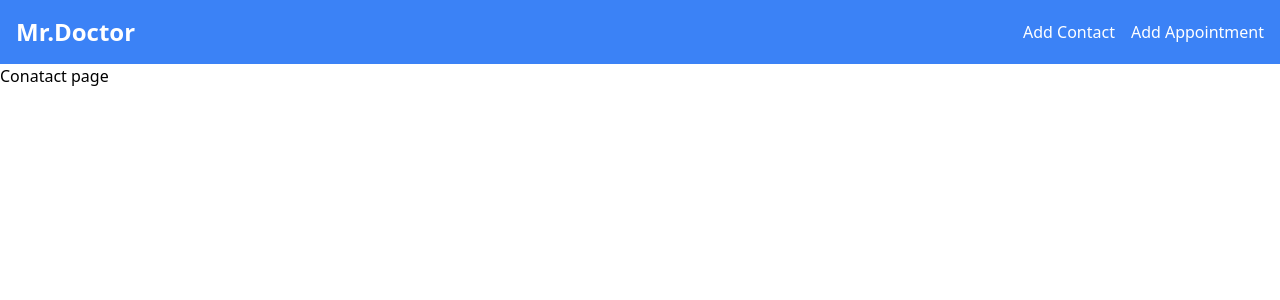
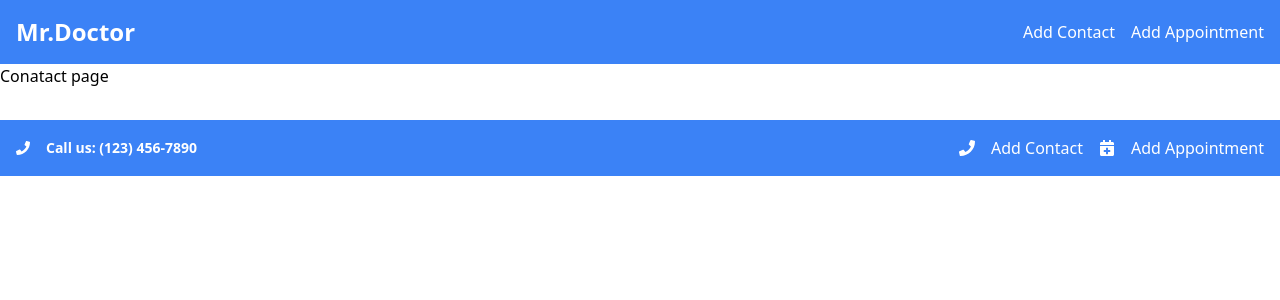
Before and after one commit to rashidkarim11/appointment, a React (Create React App) app: page /contact in a window 1280 px wide. Shown: the top 300 px of the page. Built offline with nearby package versions, Linux system fonts and the light colour scheme.

Commit message:
added footer

```diff
--- a/package.json
+++ b/package.json
@@ -8,6 +8,8 @@
     "@testing-library/user-event": "^13.5.0",
     "react": "^18.2.0",
     "react-dom": "^18.2.0",
+    "react-fontawesome": "^1.7.1",
+    "react-icons": "^4.11.0",
     "react-router-dom": "^6.17.0",
     "react-scripts": "5.0.1",
     "web-vitals": "^2.1.4"
--- a/src/App.js
+++ b/src/App.js
@@ -1,3 +1,4 @@
+import Footer from "./component/footer/footer";
 import Header from "./component/header";
 import { AppRouter } from "./routes";
 
@@ -6,6 +7,7 @@ function App() {
     <div>
       <Header />
       <AppRouter />
+     <Footer/>
     </div>
   );
 }
--- /dev/null
+++ b/src/component/footer/footer.js
@@ -0,0 +1,24 @@
+import React from "react";
+import { FaPhone, FaCalendarPlus } from "react-icons/fa";
+
+function Footer() {
+  return (
+    <footer className="bg-blue-500 p-4 mt-8">
+      <div className="container mx-auto flex items-center justify-between">
+        <div className="text-white text-sm font-bold flex items-center gap-4">
+          <FaPhone /> Call us: (123) 456-7890
+        </div>
+        <div className="space-x-4 flex items-center text-white hover:text-gray-300">
+          <FaPhone />
+          <a href="/contact">Add Contact</a>
+          <FaCalendarPlus />
+          <a href="/appointment" className="text-white hover:text-gray-300">
+            Add Appointment
+          </a>
+        </div>
+      </div>
+    </footer>
+  );
+}
+
+export default Footer;
```
Also changed, not shown: 1 other file (tests, documents, lock files or other folders).
